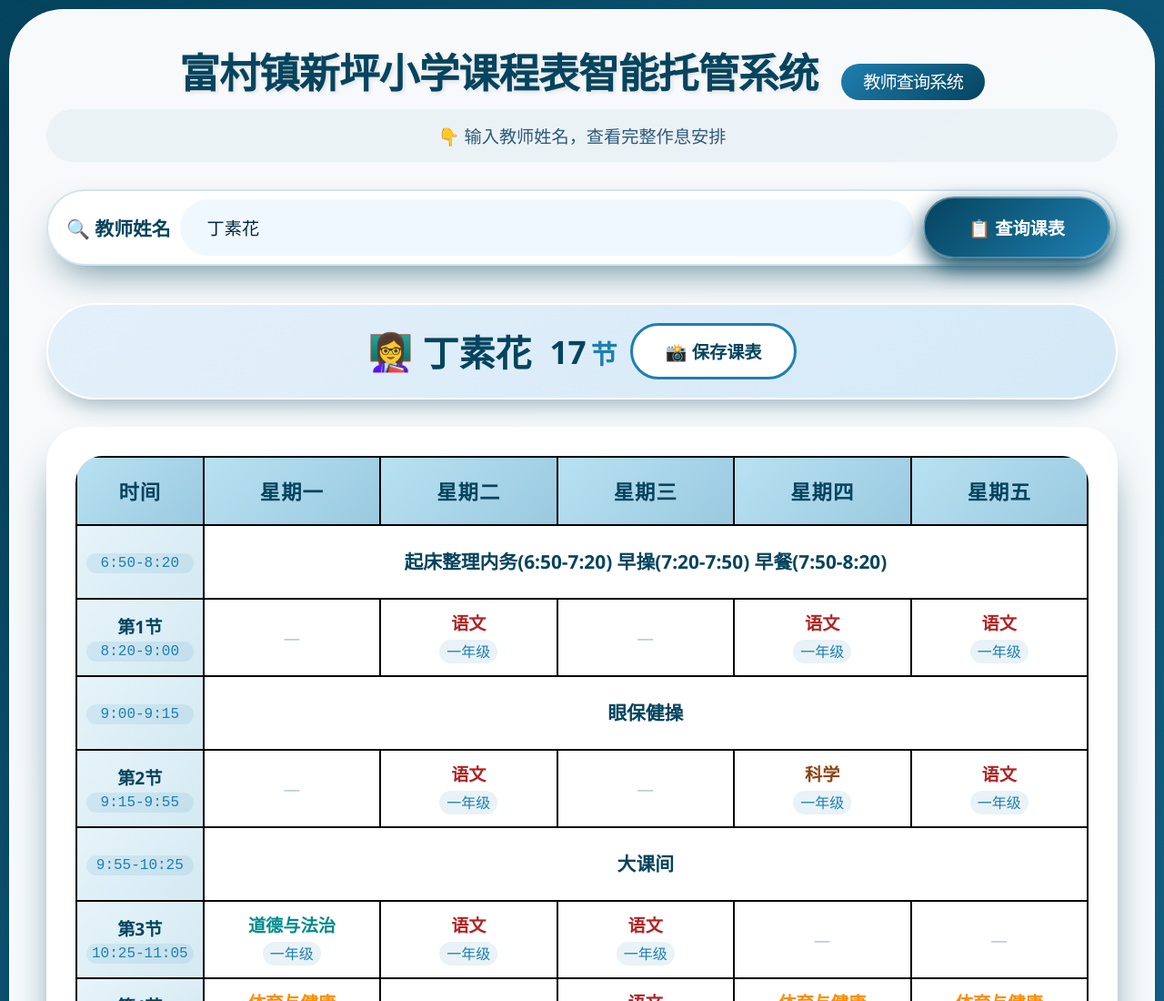
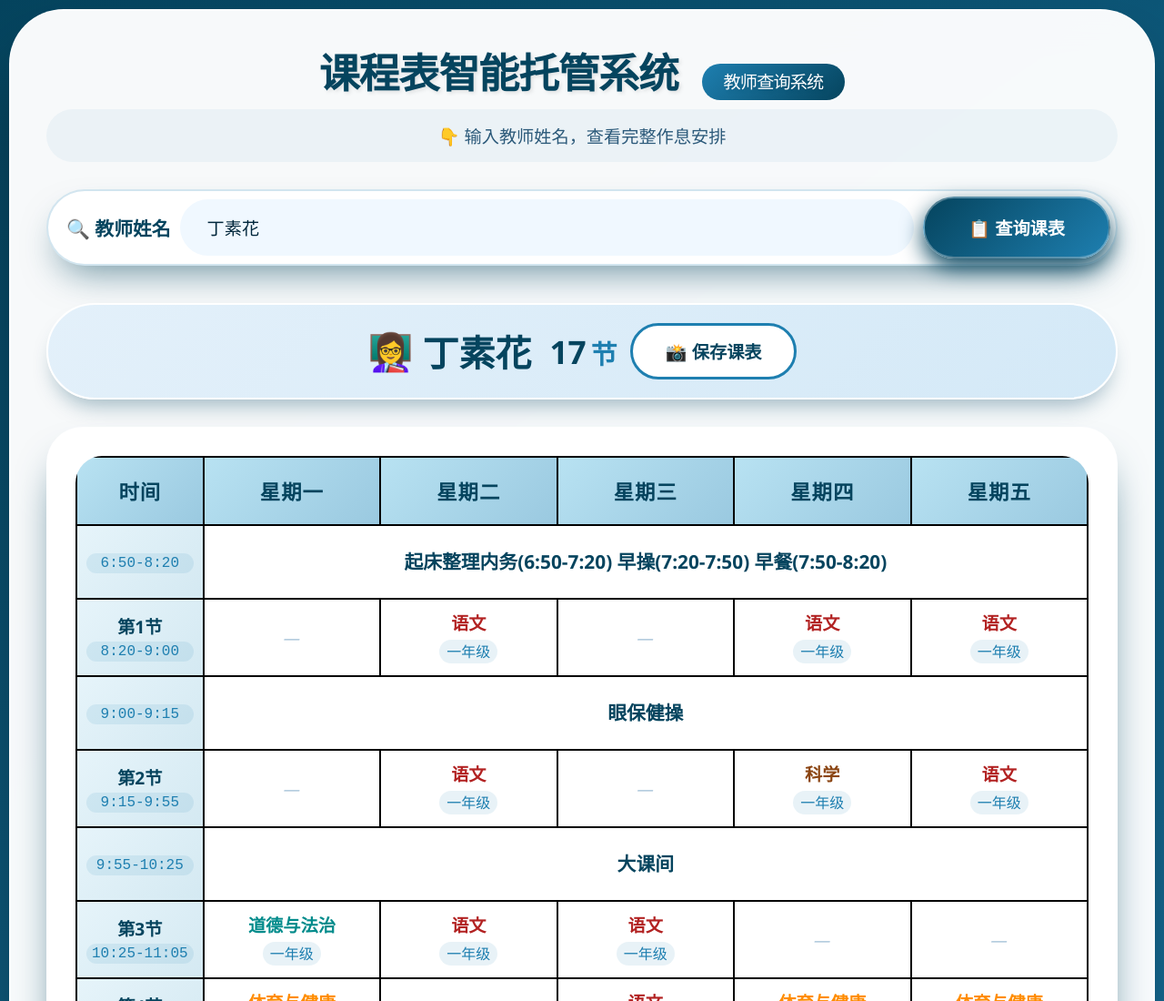
Before and after one commit to xiaojiangsheng77/teacher, a plain HTML site: page index.html in a window 1280 px wide. Shown: the top 1100 px of the page at 91% size. Drawn offline with nearby package versions, Linux system fonts and the light colour scheme.

Commit message:
Update index.html

```diff
--- a/index.html
+++ b/index.html
@@ -562,7 +562,7 @@
 
 <div class="card">
     <h1>
-        富村镇新坪小学课程表智能托管系统
+      课程表智能托管系统
         <small>教师查询系统</small>
     </h1>
 
@@ -1020,4 +1020,5 @@
 })();
 </script>
 </body>
+
 </html>
```
